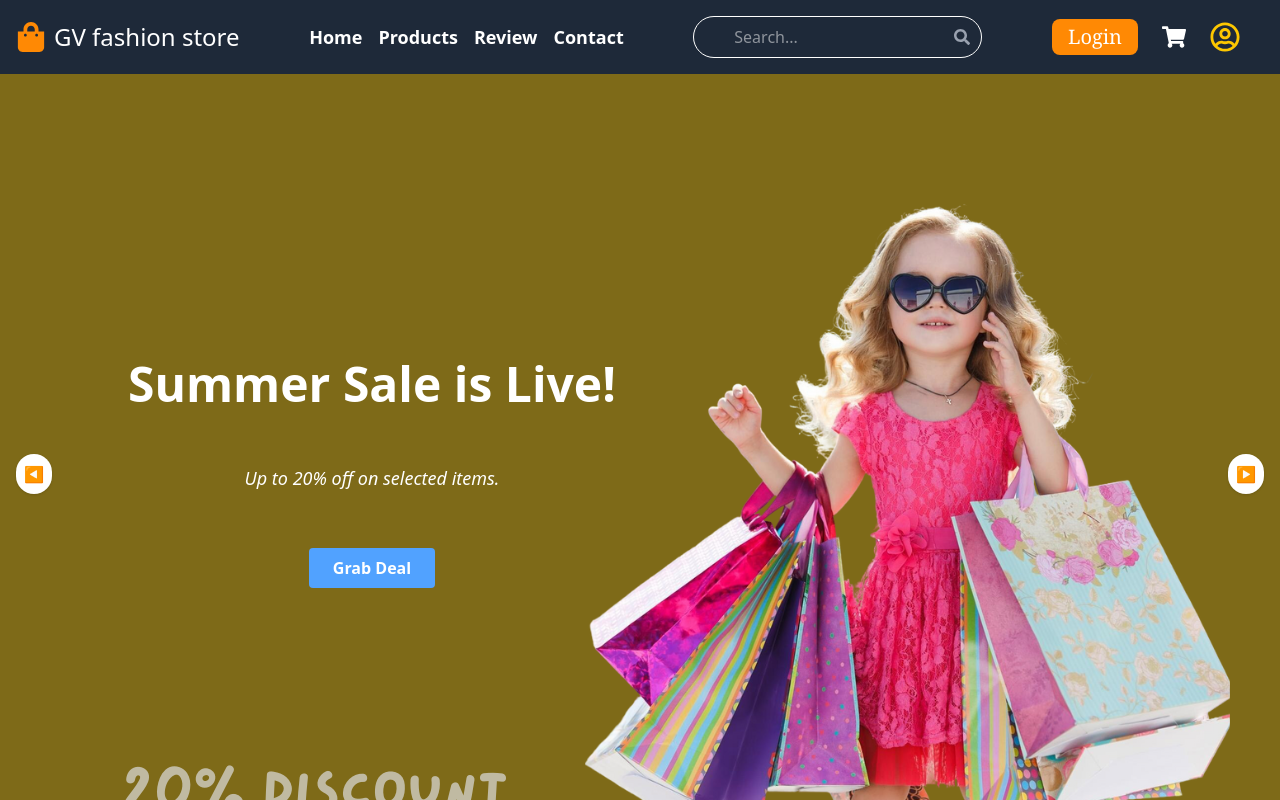
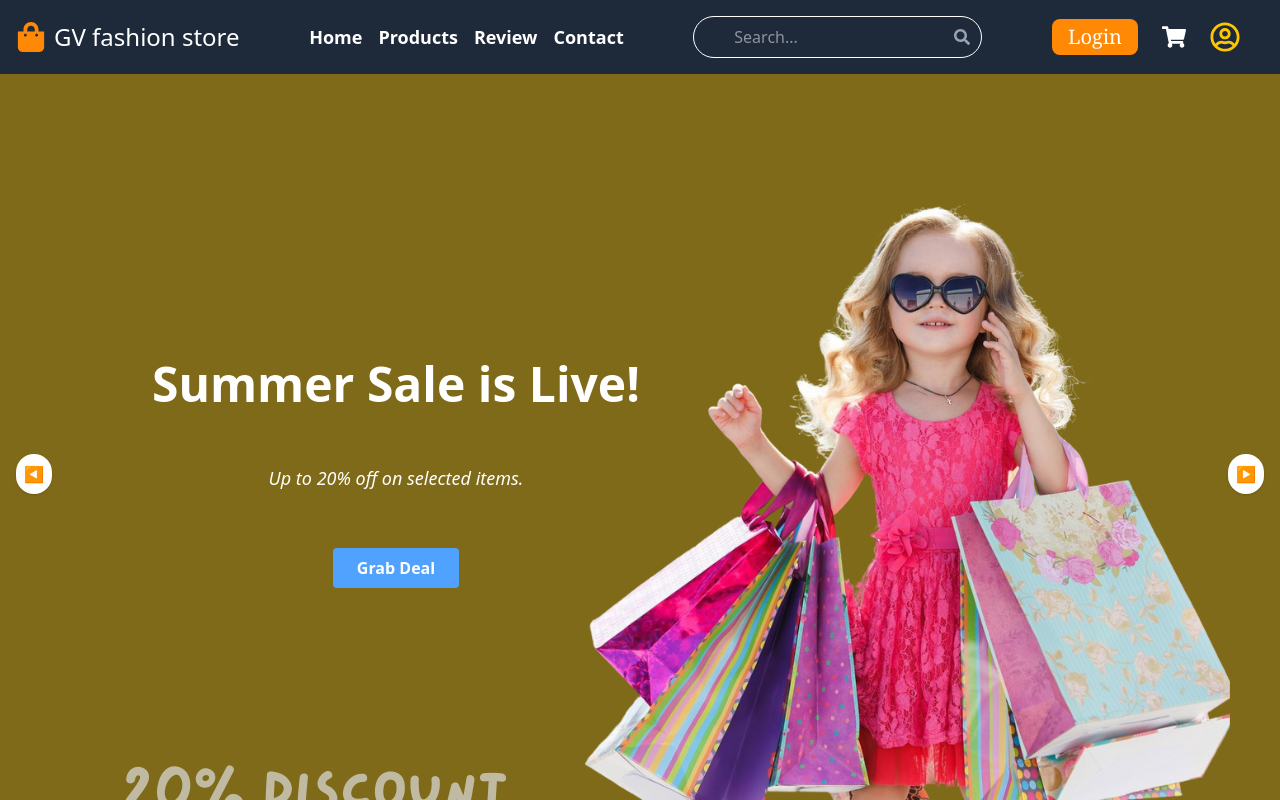
Before and after one commit to murugan9658/Online-clothes-store, a React (Vite) app: page / in a window 1280 px wide. Shown: the top 800 px of the page. Built offline with nearby package versions, Linux system fonts and the light colour scheme; the HTML template or start-up script is replaced by a standard one.

Commit message:
hero jsx padding update

```diff
--- a/src/Components/Hero.jsx
+++ b/src/Components/Hero.jsx
@@ -48,7 +48,7 @@ const LandingSlider = () => {
   }, [index]);
 
   return (
-    <div className="relative w-full h-screen bg-gray-500 overflow-hidden">
+    <div className="relative w-full h-screen   bg-gray-500 overflow-hidden">
       <AnimatePresence mode="wait">
         <motion.div
           key={slides[index].id}
@@ -62,7 +62,7 @@ const LandingSlider = () => {
           <img
             src={slides[index].image}
             alt="slide"
-            className="absolute md: w-full h-full  "
+            className="absolute md:w-full h-full  "
             onLoad={() => setImageLoaded(true)}
           />
 
@@ -72,7 +72,7 @@ const LandingSlider = () => {
                 initial={{ opacity: 0, x: 60 }}
                 animate={{ opacity: 1, x: 0 }}
                 transition={{ duration: 0.6 }}
-                className="relative z-10 flex-col space-y-14  text-center  md:ml-32   text-white max-w-xl "
+                className="relative z-10 flex-col space-y-14  px-6 text-center   md:ml-32    text-white max-w-xl "
               >
                 <h2 className="text-3xl md:text-5xl font-bold hover:scale-105 duration-300">{slides[index].title}</h2>
                 <p className=" text-base italic md:text-lg">{slides[index].desc}</p>
```
